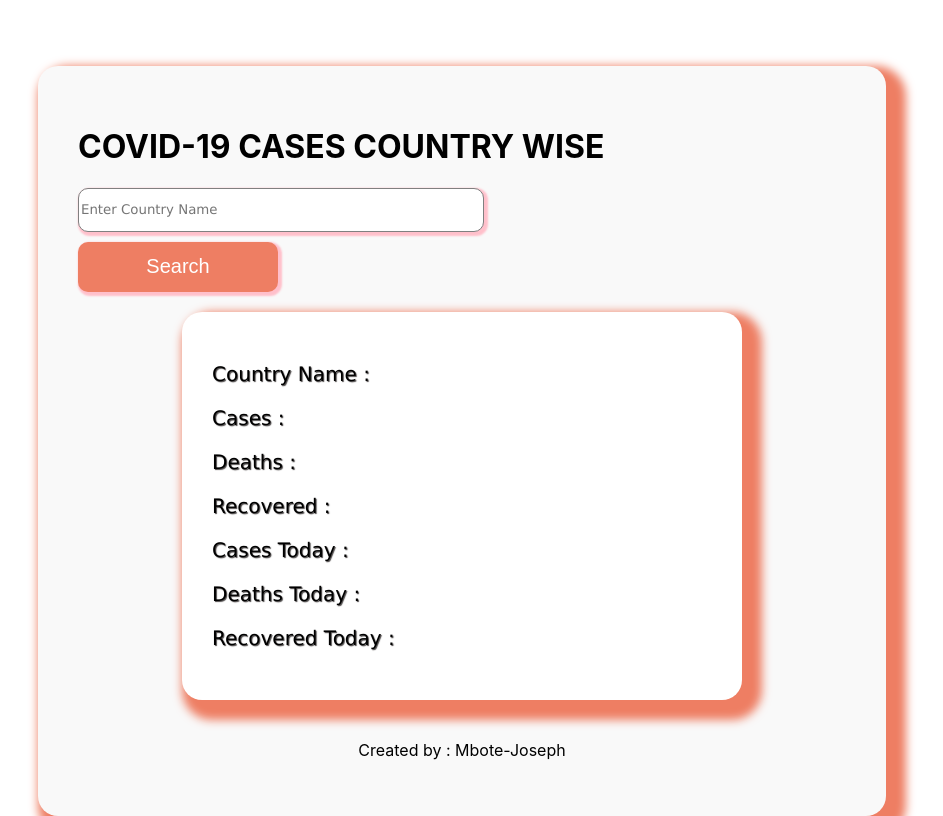
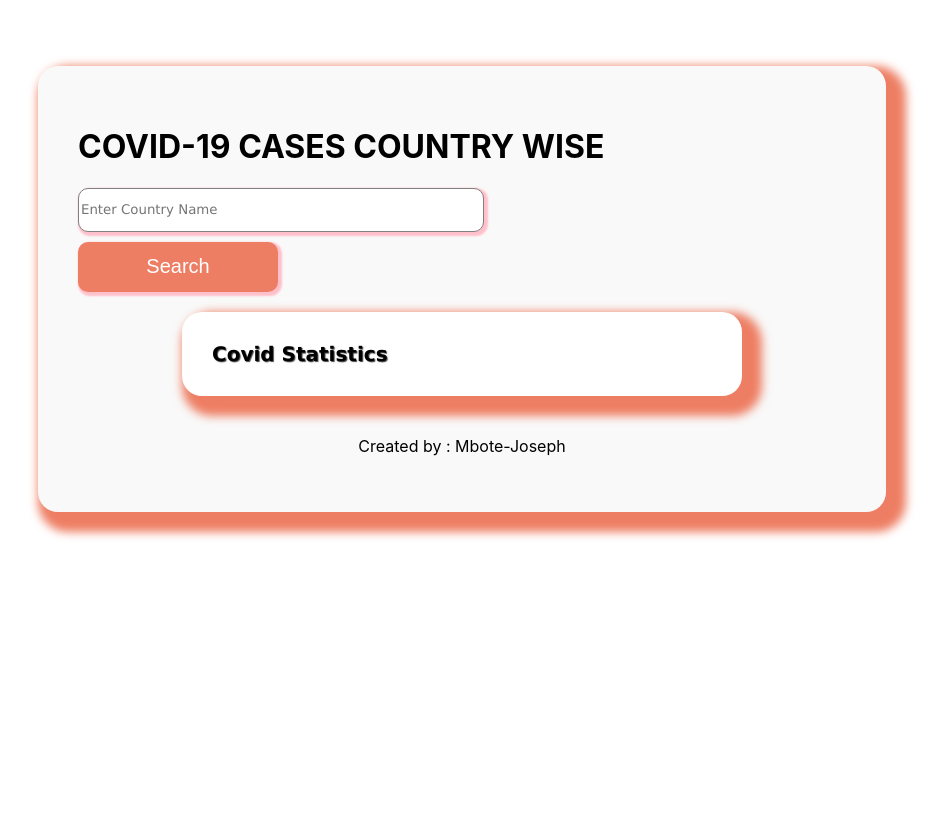
Before and after one commit to Mbote-Joseph/Covid-Tracker-in-React, a React (Create React App) app: page / in a window 1280 px wide. Shown: the part 134-950 px from the top of the page, without its empty margins (178-1121 px from the left). After the commit the page ends 800 px from the top, so only its background shows below. Built offline with nearby package versions, Linux system fonts and the light colour scheme; no server answers.

Commit message:
Covid Tracker using React

```diff
--- a/public/index.html
+++ b/public/index.html
@@ -24,7 +24,7 @@
       work correctly both with client-side routing and a non-root public URL.
       Learn how to configure a non-root public URL by running `npm run build`.
     -->
-    <title>React App</title>
+    <title>Covid Tracker</title>
   </head>
   <body>
     <noscript>You need to enable JavaScript to run this app.</noscript>
--- a/src/App.css
+++ b/src/App.css
@@ -73,4 +73,5 @@ img{
 .name{
   text-align: center;
   margin-top: 40px;
+
 }
--- a/src/App.js
+++ b/src/App.js
@@ -79,6 +79,10 @@ function App() {
       </div>
 
       {/* Showing the details of the country */}
+
+      {
+        country ?
+
       <div className="covidData__country__info">
         <div>
         <p>Country Name : {country} </p>
@@ -106,7 +110,12 @@ function App() {
         </div>
 
 
+
       </div>
+      :
+
+      <h1 className="covidData__country__info"> Covid Statistics</h1>
+      }
       <p className="name">Created by : {name}</p>
     </div>
   );
```
